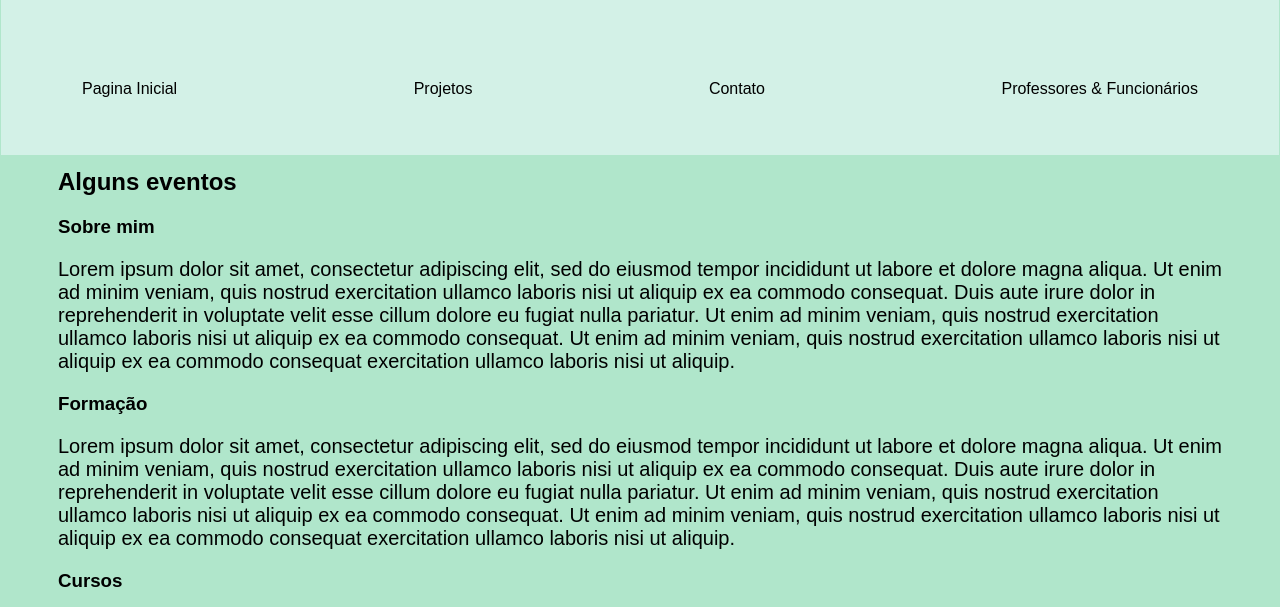
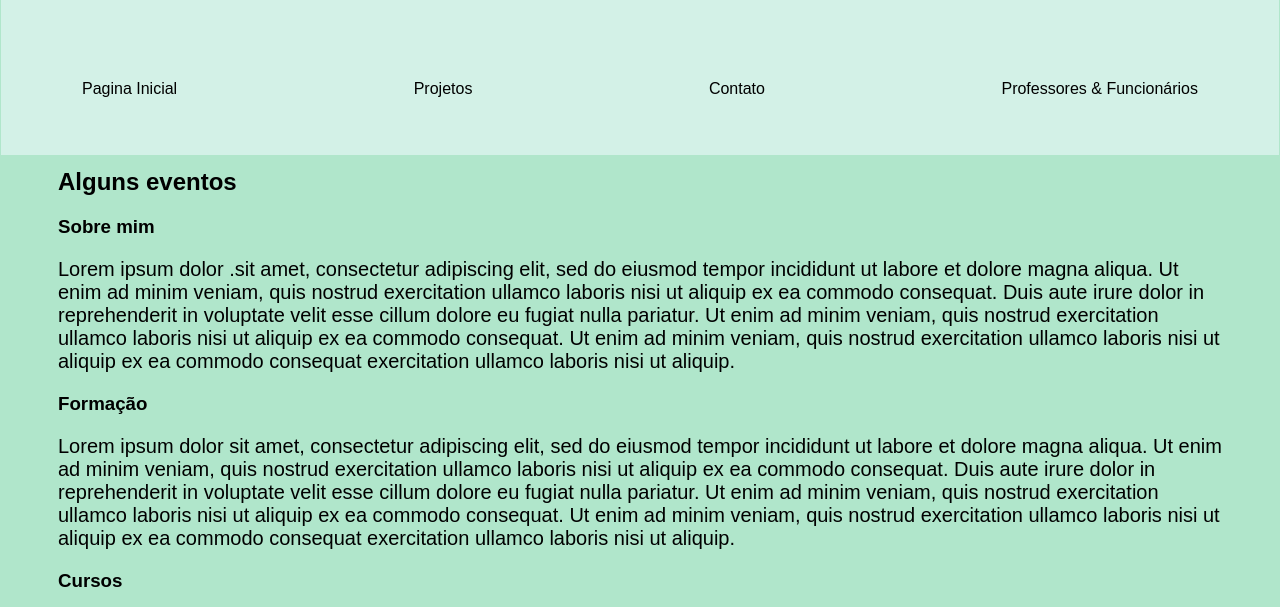
Before and after one commit to Lellow22k/Projeto_da_escola, a plain HTML site: page Projeto_da_escola/index.html in a window 1280 px wide. Shown: the part 193-800 px from the top of the page. Drawn offline with Linux system fonts and the light colour scheme.

Commit message:
Atualizar o index.html

```diff
--- a/Projeto_da_escola/index.html
+++ b/Projeto_da_escola/index.html
@@ -38,7 +38,7 @@
         <main>
             <section>
                 <h3>Sobre mim</h3>
-                <p> Lorem ipsum dolor sit amet, consectetur adipiscing
+                <p> Lorem ipsum dolor .sit amet, consectetur adipiscing
                     elit, sed do eiusmod tempor incididunt ut labore
                     et dolore magna aliqua. Ut enim ad minim veniam, quis
                     nostrud exercitation ullamco laboris nisi ut aliquip
```
